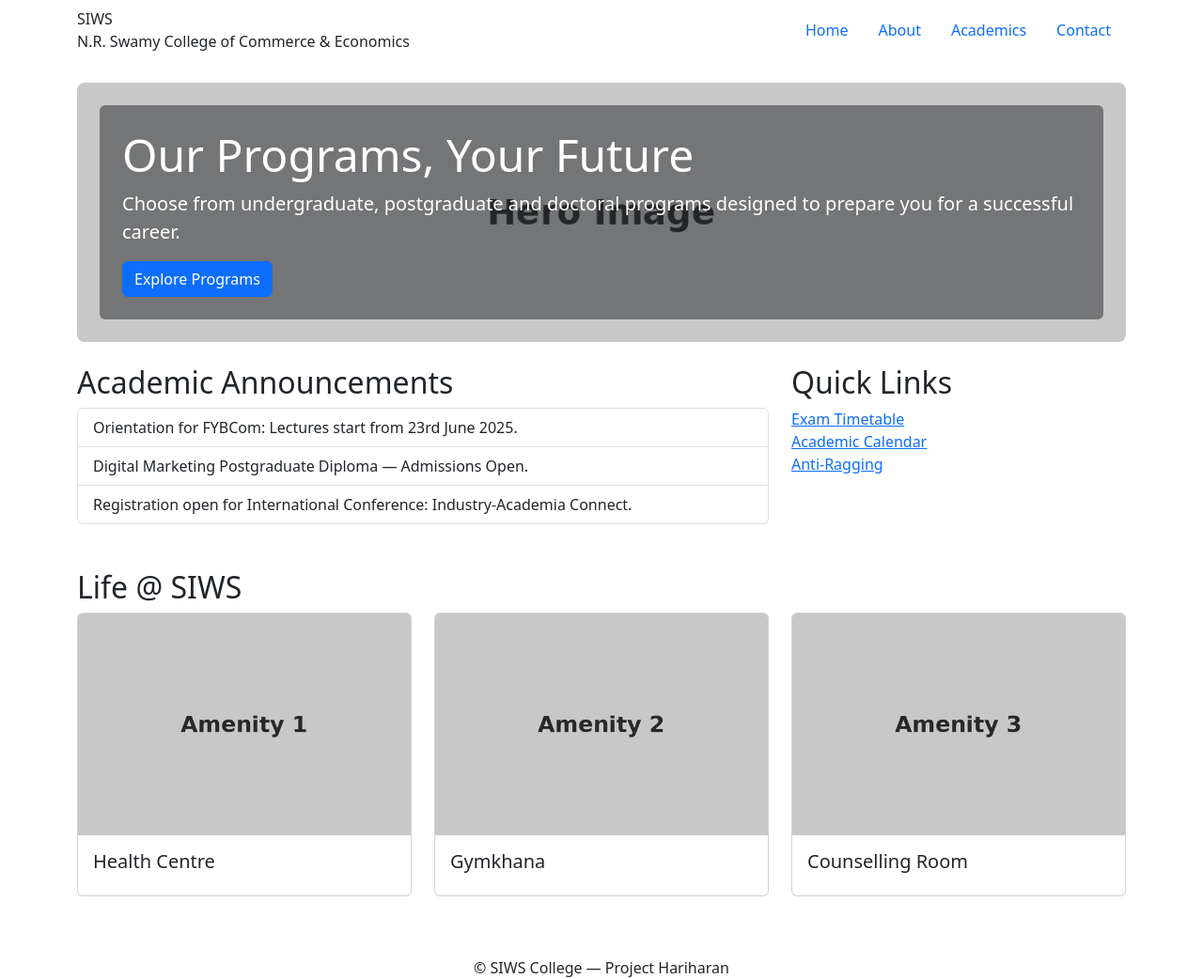
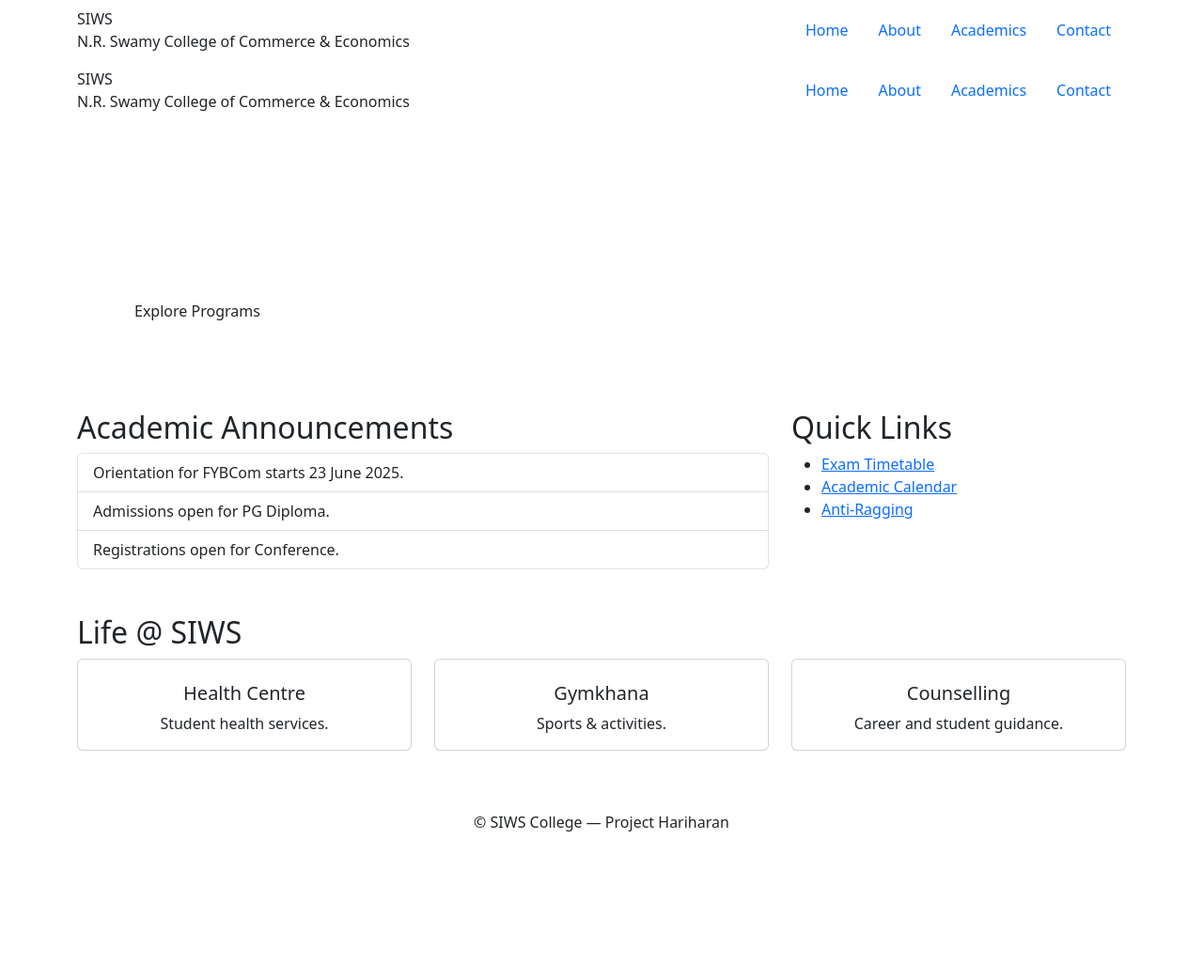
Before and after one commit to Hariharan-thevar/College-Website-, a PHP site: page / in a window 1280 px wide. Shown: the whole page at 94% size. After the commit the page ends 885 px from the top, so only its background shows below. Run offline with PHP 8.4, Linux system fonts and the light colour scheme.

Commit message:
Refactor index.php for improved layout and content
Updated the index.php file to enhance the layout and content, including changes to sections for announcements, quick links, and amenities.

```diff
--- a/index.php
+++ b/index.php
@@ -1,75 +1,57 @@
-<?php
-// index.php
-?>
-<!doctype html>
-<html lang="en">
-<head>
-  <meta charset="utf-8">
-  <meta name="viewport" content="width=device-width, initial-scale=1">
+<?php include 'header.php'; ?>
+<!doctype html><html><head>
+<meta charset='utf-8'><meta name='viewport' content='width=device-width, initial-scale=1'>
 <title>SIWS College — Home</title>
 <link href="https://cdn.jsdelivr.net/npm/bootstrap@5.3.2/dist/css/bootstrap.min.css" rel="stylesheet">
 <link rel="stylesheet" href="assets/css/style.css">
-</head>
-<body>
+</head><body>
 <?php include 'header.php'; ?>
-
 <main class="container mt-4">
-    <div class="hero p-4 rounded-3 text-white" style="background-image: url('assets/images/hero.jpg'); background-size: cover; background-position: center;">
-      <div class="bg-dark bg-opacity-50 p-4 rounded">
+<section class="hero p-4 rounded-3 text-white">
+  <div class="hero-inner p-4 rounded">
     <h1 class="display-5">Our Programs, Your Future</h1>
-        <p class="lead">Choose from undergraduate, postgraduate and doctoral programs designed to prepare you for a successful career.</p>
-        <a href="programs.php" class="btn btn-primary">Explore Programs</a>
+    <p class="lead">Choose from undergraduate, postgraduate and doctoral programs designed to prepare you for success.</p>
+    <a href="programs.php" class="btn btn-hero">Explore Programs</a>
   </div>
-    </div>
-
+</section>
 <section class="row mt-4">
   <div class="col-md-8">
     <h2>Academic Announcements</h2>
-        <ul class="list-group">
-          <li class="list-group-item">Orientation for FYBCom: Lectures start from 23rd June 2025.</li>
-          <li class="list-group-item">Digital Marketing Postgraduate Diploma — Admissions Open.</li>
-          <li class="list-group-item">Registration open for International Conference: Industry-Academia Connect.</li>
+    <ul class="list-group announcements">
+      <li class="list-group-item">Orientation for FYBCom starts 23 June 2025.</li>
+      <li class="list-group-item">Admissions open for PG Diploma.</li>
+      <li class="list-group-item">Registrations open for Conference.</li>
     </ul>
   </div>
   <div class="col-md-4">
     <h2>Quick Links</h2>
-        <ul class="list-unstyled">
+    <ul class="quick-links">
       <li><a href="#">Exam Timetable</a></li>
       <li><a href="#">Academic Calendar</a></li>
       <li><a href="#">Anti-Ragging</a></li>
     </ul>
   </div>
 </section>
-
 <section class="mt-5">
 <h2>Life @ SIWS</h2>
 <div class="row">
-        <div class="col-sm-4">
-          <div class="card mb-3">
-            <img src="assets/images/amenity1.jpg" class="card-img-top" alt="Health Centre">
-            <div class="card-body"><h5 class="card-title">Health Centre</h5></div>
-          </div>
-        </div>
-        <div class="col-sm-4">
-          <div class="card mb-3">
-            <img src="assets/images/amenity2.jpg" class="card-img-top" alt="Gymkhana">
-            <div class="card-body"><h5 class="card-title">Gymkhana</h5></div>
-          </div>
-        </div>
-        <div class="col-sm-4">
-          <div class="card mb-3">
-            <img src="assets/images/amenity3.jpg" class="card-img-top" alt="Counselling Room">
-            <div class="card-body"><h5 class="card-title">Counselling Room</h5></div>
-          </div>
-        </div>
+  <div class="col-sm-4"><div class="card colourful mb-3"><div class="card-body text-center">
+    <h5 class="card-title mt-2">Health Centre</h5>
+    <p class="card-text">Student health services.</p>
+  </div></div></div>
+
+  <div class="col-sm-4"><div class="card colourful mb-3"><div class="card-body text-center">
+    <h5 class="card-title mt-2">Gymkhana</h5>
+    <p class="card-text">Sports & activities.</p>
+  </div></div></div>
+
+  <div class="col-sm-4"><div class="card colourful mb-3"><div class="card-body text-center">
+    <h5 class="card-title mt-2">Counselling</h5>
+    <p class="card-text">Career and student guidance.</p>
+  </div></div></div>
 </div>
 </section>
-
 </main>
-
 <?php include 'footer.php'; ?>
-
 <script src="https://cdn.jsdelivr.net/npm/bootstrap@5.3.2/dist/js/bootstrap.bundle.min.js"></script>
-  <script src="assets/js/main.js"></script>
-</body>
-</html>
+<script src="assets/js/main.js"></script></body></html>
```
Lines whose indentation alone changed are shown as unchanged.
